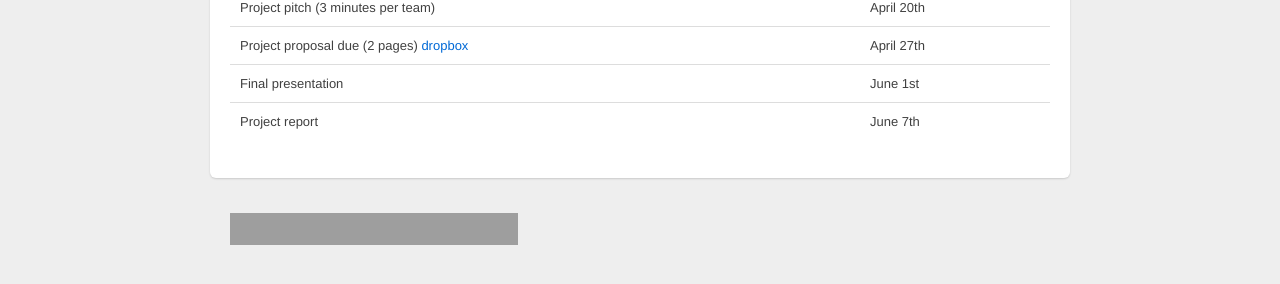
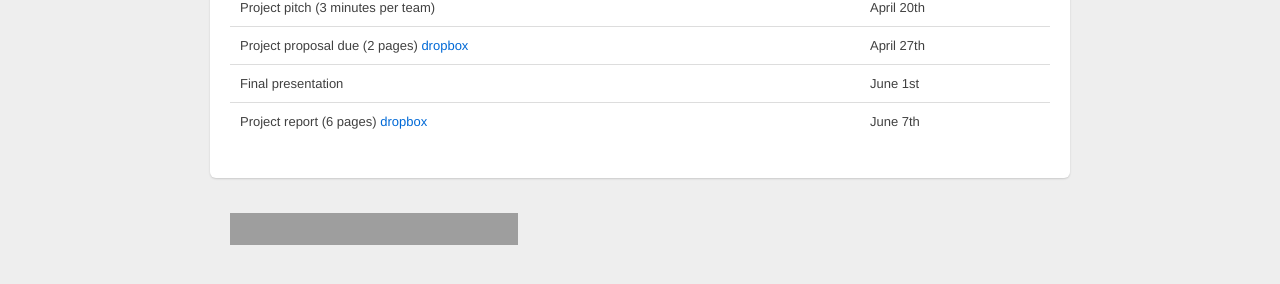
Before and after one commit to dlsys-course/dlsys-course.github.io, a Jekyll site: the page built from project.md, in a window 1280 px wide. Shown: the part 543-827 px from the top of the page. Built offline with Jekyll 4.4.1, drawn with Linux system fonts in a browser that asks for light colours; grey boxes are pictures that could not be loaded.

Commit message:
update project details

```diff
--- a/project.md
+++ b/project.md
@@ -25,4 +25,4 @@ Propose your project idea, or join an existing project team if that project inte
 | Project pitch (3 minutes per team) | April 20th |
 | Project proposal due (2 pages) [dropbox](https://catalyst.uw.edu/collectit/assignment/arvindk/40126/159876) | April 27th |
 | Final presentation | June 1st |
-| Project report | June 7th |
+| Project report (6 pages) [dropbox](https://catalyst.uw.edu/collectit/assignment/arvindk/40126/159880) | June 7th |
```
